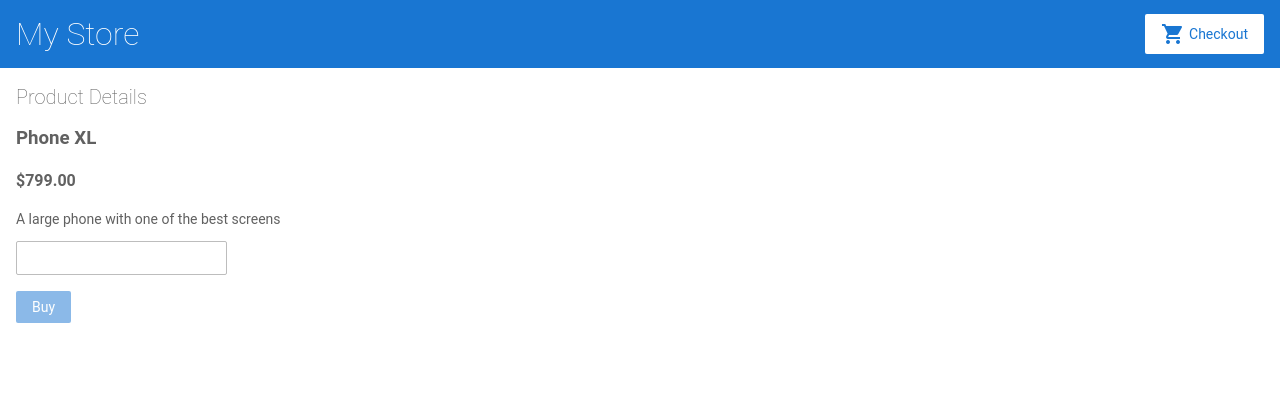
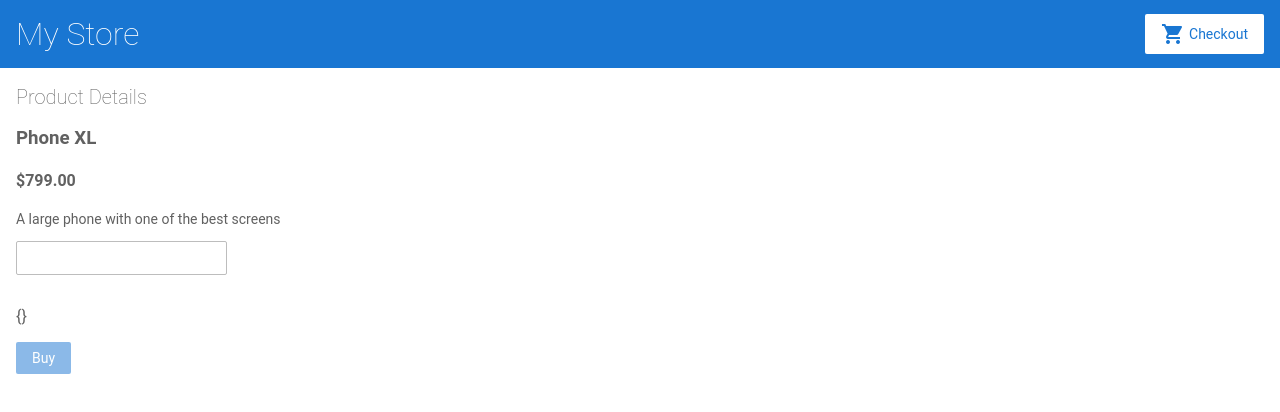
Before and after one commit to lala-lee-jobs/mystore, an Angular app: page /product/detail/1 in a window 1280 px wide. Shown: the top 412 px of the page. Built offline with nearby package versions, Linux system fonts and the light colour scheme; data requests are answered from the project's data file.

Commit message:
Template-Driven：使用 NgForm實體 取得表單所有欄位值

```diff
--- a/src/app/product/product-detail/product-detail.component.html
+++ b/src/app/product/product-detail/product-detail.component.html
@@ -9,5 +9,6 @@
     required />
     <p [hidden]="mQuantity.pristine || mQuantity.valid">必填</p>
   </form>
-  <button (click)="addToCart(product)" [disabled]="buyForm.invalid">Buy</button>
+  <pre>{{buyForm.value | json}}</pre>
+  <button (click)="addToCart(product, buyForm)" [disabled]="buyForm.invalid">Buy</button>
 </div>
--- a/src/app/product/product-detail/product-detail.component.ts
+++ b/src/app/product/product-detail/product-detail.component.ts
@@ -30,9 +30,11 @@ export class ProductDetailComponent implements OnInit {
     });
   }
 
-  addToCart(product) {
-    window.alert('Your product has been added to the cart!');
-    this.cartService.addToCart(product);
+  addToCart(product, buyForm) {
+    console.log('product', product);
+    console.log('buyForm', buyForm.value);
+    // window.alert('Your product has been added to the cart!');
+    // this.cartService.addToCart(product);
   }
 
   printInput(tInput) {
```
